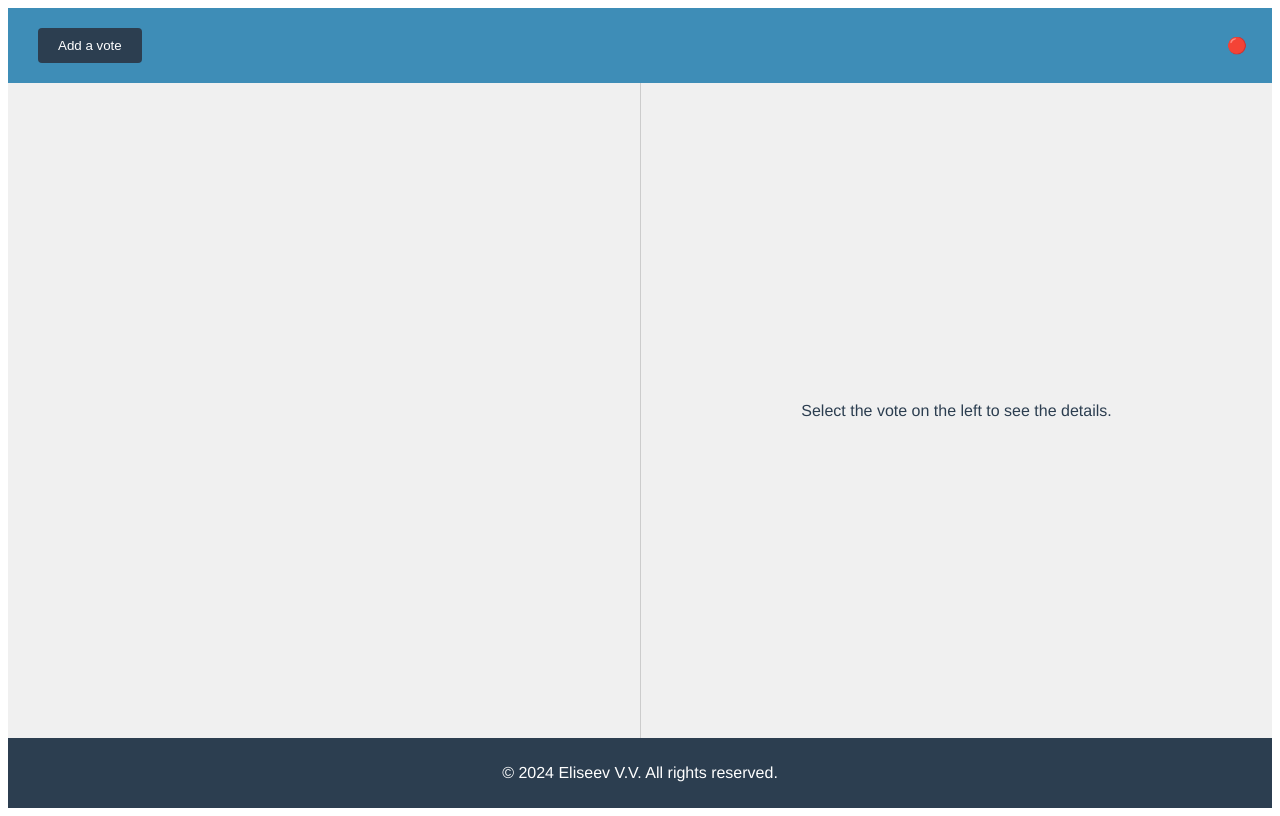
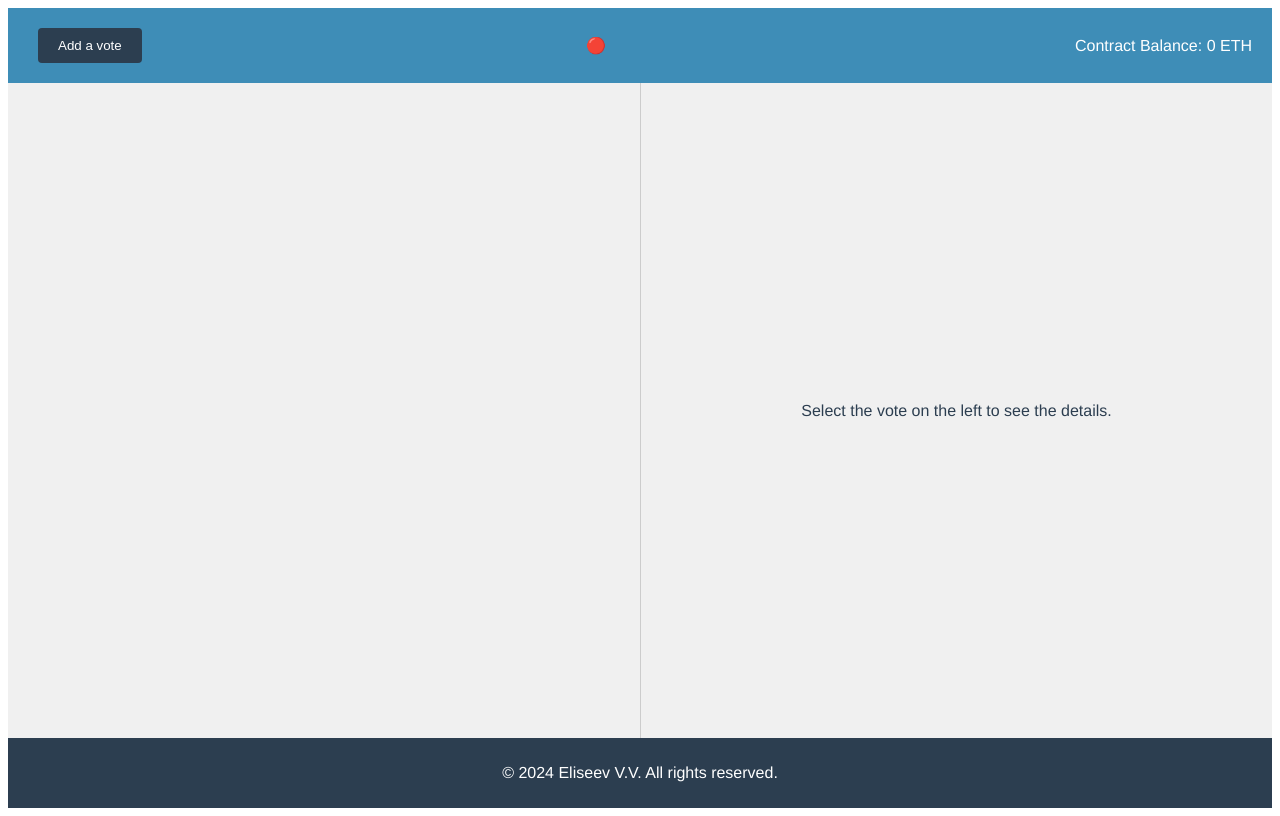
Before and after one commit to yvv4git/voting, a Vue app in the folder frontend/: page / in a window 1280 px wide. Built offline with nearby package versions, Linux system fonts and the light colour scheme.

Commit message:
Add label for show contract balance

```diff
--- a/frontend/src/App.vue
+++ b/frontend/src/App.vue
@@ -10,6 +10,9 @@
         <span v-if="accounts.length > 0">
           {{ accounts[0].slice(-4) }}
         </span>
+      </div>
+      <div class="contract-balance">
+        Contract Balance: {{ contractBalance }} ETH
       </div>
     </header>
     <div class="voting-container">
@@ -42,7 +45,7 @@
 import VotingList from "./components/VotingList.vue";
 import VotingDetails from "./components/VotingDetails.vue";
 import AddVotingModal from "./components/AddVotingModal.vue";
-import { connectWallet, fetchAllVotings, deleteVoting } from "./utils/blockchainUtils";
+import { connectWallet, fetchAllVotings, deleteVoting, getContractBalance } from "./utils/blockchainUtils";
 
 export default {
   name: "App",
@@ -60,6 +63,7 @@ export default {
       contract: null,
       accounts: [],
       isConnected: false,
+      contractBalance: "0",
     };
   },
   methods: {
@@ -71,6 +75,7 @@ export default {
       this.contract = null;
       this.accounts = [];
       this.isConnected = false;
+      this.contractBalance = "0";
     },
     async connectWallet() {
       try {
@@ -80,6 +85,7 @@ export default {
         this.accounts = accounts;
         this.isConnected = true;
         await this.fetchAllVotings();
+        await this.fetchContractBalance();
       } catch (error) {
         console.error("Error connecting to wallet:", error);
         this.isConnected = false;
@@ -90,6 +96,13 @@ export default {
         this.votings = await fetchAllVotings(this.contract);
       } catch (error) {
         console.error("Error fetching votings:", error);
+      }
+    },
+    async fetchContractBalance() {
+      try {
+        this.contractBalance = await getContractBalance(this.web3, this.contract.options.address);
+      } catch (error) {
+        console.error("Error fetching contract balance:", error);
       }
     },
     onSelectVoting(votingId) {
@@ -168,6 +181,10 @@ export default {
   margin-right: 5px;
 }
 
+.contract-balance {
+  margin-left: 20px;
+}
+
 .app-footer {
   background-color: #2c3e50;
   color: white;
--- a/frontend/src/utils/blockchainUtils.js
+++ b/frontend/src/utils/blockchainUtils.js
@@ -198,3 +198,19 @@ export async function voteForOption(contract, web3, accounts, votingId, optionId
     throw error;
   }
 }
+
+export async function getContractBalance(web3, contractAddress) {
+  if (!web3) {
+    console.error("Web3 is not initialized");
+    return "0";
+  }
+
+  try {
+    const balanceWei = await web3.eth.getBalance(contractAddress);
+    const balanceEth = web3.utils.fromWei(balanceWei, "ether");
+    return balanceEth;
+  } catch (error) {
+    console.error("Error fetching contract balance:", error);
+    return "0";
+  }
+}
```
